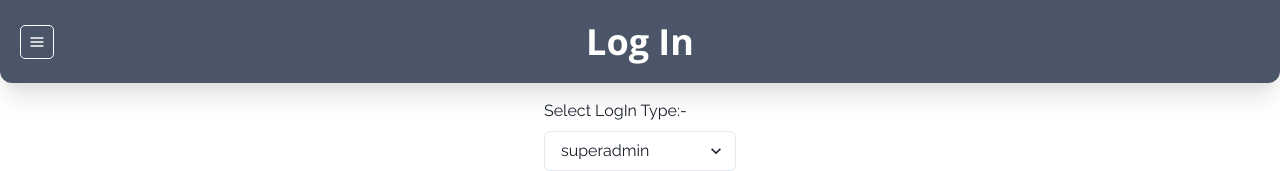
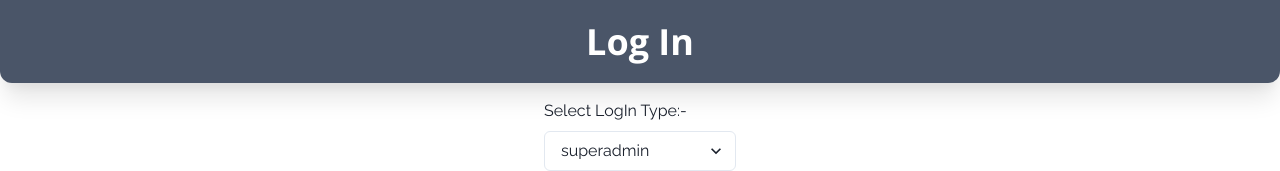
Before and after one commit to dhruvm420/reactProject, a React (Vite) app: page / in a window 1280 px wide. Shown: the top 171 px of the page. Built offline with nearby package versions, Linux system fonts and the light colour scheme.

Commit message:
minor fix

```diff
--- a/src/components/header.jsx
+++ b/src/components/header.jsx
@@ -32,7 +32,7 @@ export default function Header(props) {
         >
           <HamburgerIcon />
         </Flex>
-        <Heading justifySelf="center" as="h1" color="white">
+        <Heading as="h1" color="white">
           {props.title}
         </Heading>
       </Flex>
--- a/src/routes/Forms/login.jsx
+++ b/src/routes/Forms/login.jsx
@@ -1,9 +1,9 @@
 import React, { useState } from "react";
 import { ErrorMessage, Field, Form, Formik } from "formik";
-import { Center, Spinner } from "@chakra-ui/react";
-
+import { Center, Heading, Spinner } from "@chakra-ui/react";
 import {
   FormControl,
+  Flex,
   FormLabel,
   Input,
   Select,
@@ -99,7 +99,19 @@ const LogIn = () => {
     );
   return (
     <>
-      <Header title="Log In" />
+      <Flex
+        justifyContent="center"
+        alignItems="center"
+        borderBottomLeftRadius="xl"
+        borderBottomRightRadius="xl"
+        boxShadow="xl"
+        py="5"
+        bg="gray.600"
+      >
+        <Heading as="h1" color="white">
+          Log In
+        </Heading>
+      </Flex>
       <Box mx="auto" w="15vw" my="0" p="0">
         <FormControl w="15vw" my="4">
           <FormLabel>Select LogIn Type:-</FormLabel>
```
